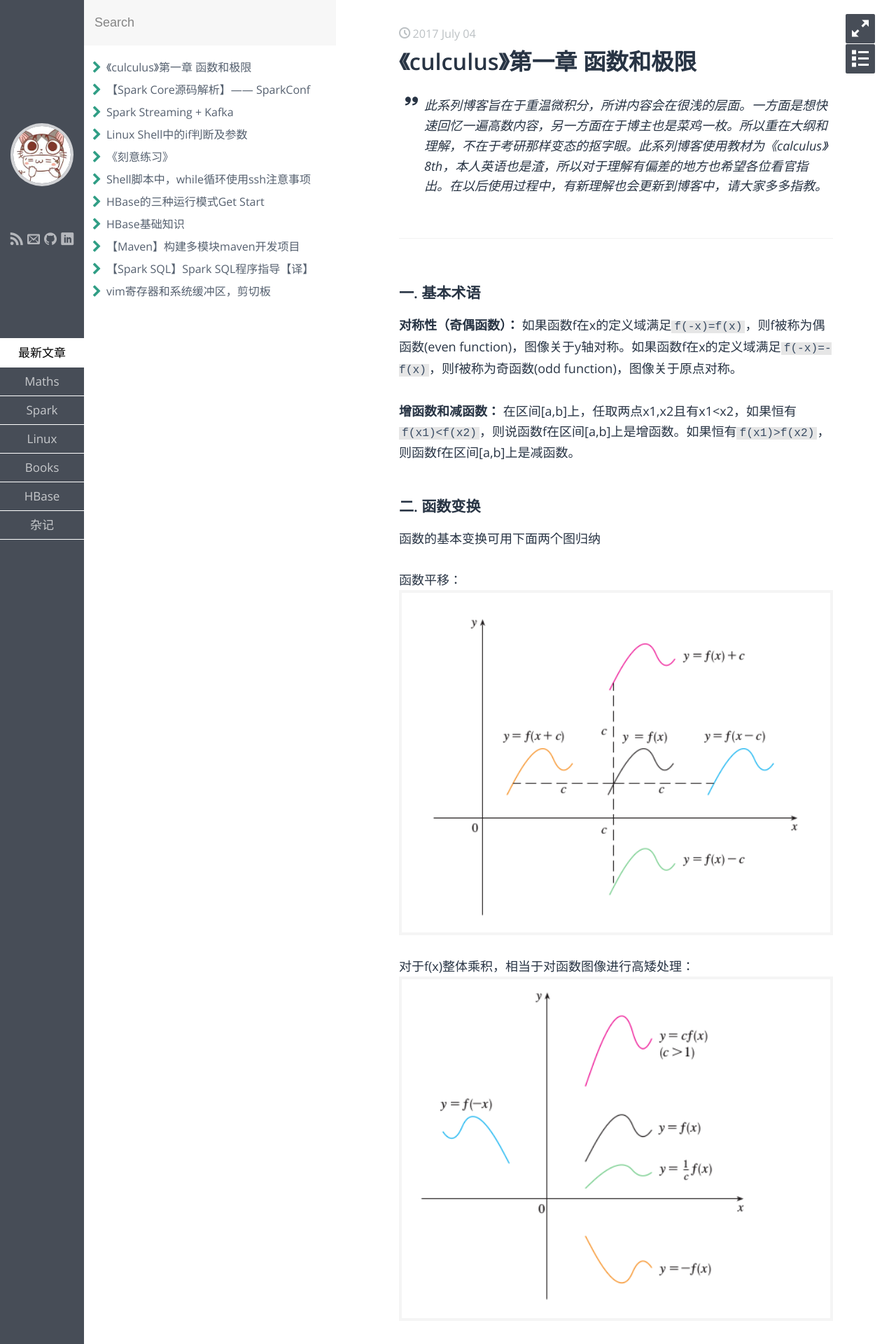
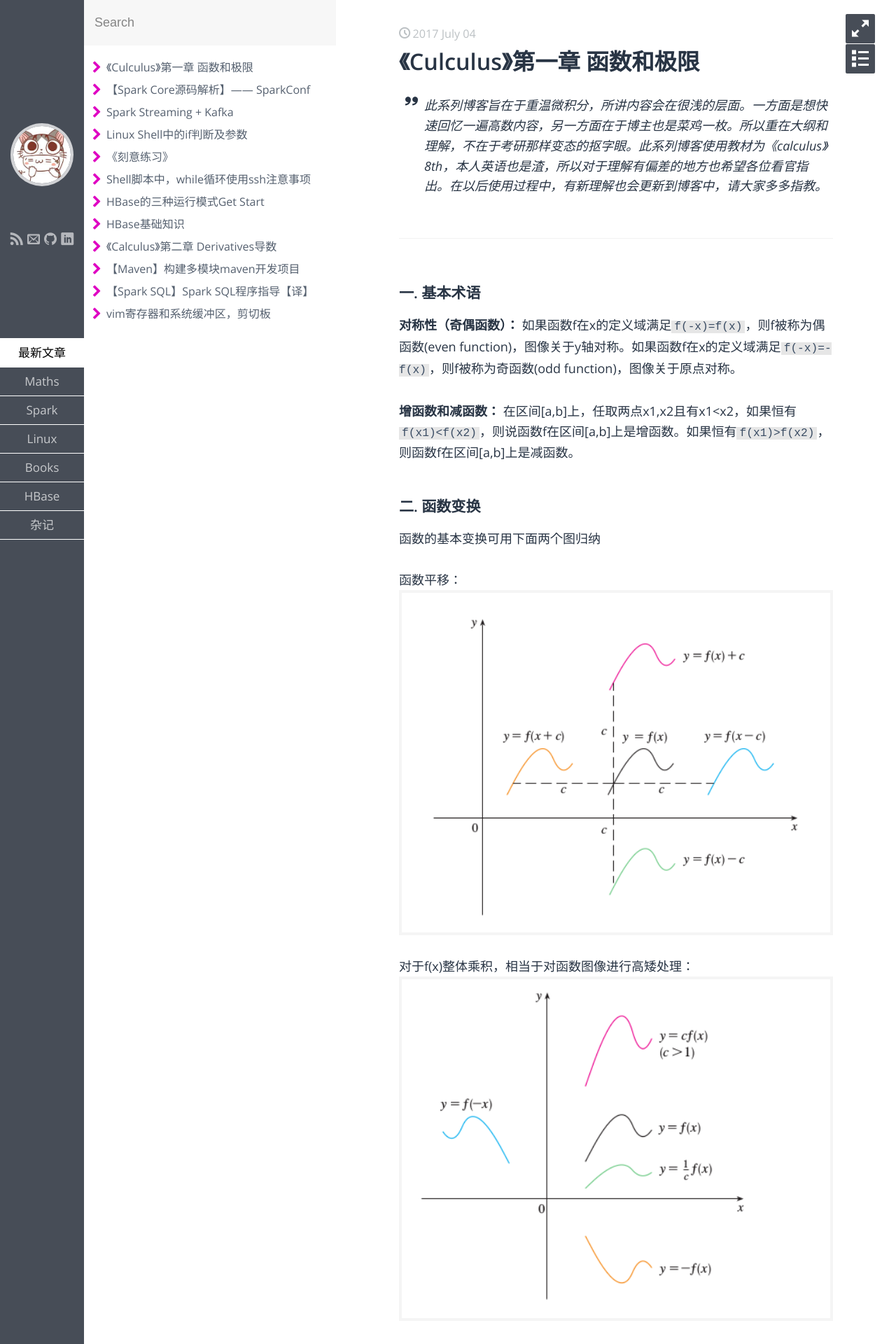
Before and after one commit to HywelZhang/hywelzhang.github.io, a Jekyll site: the page built from _posts/Maths/2017-06-29-《Calculus》-functionsAndLimit.markdown, in a window 1280 px wide. Shown: the top 1920 px of the page at 70% size. Built offline with Jekyll 4.4.1, drawn with Linux system fonts in a browser that asks for light colours; some web fonts are replaced; formulas are drawn with MathJax 3.

Commit message:
calculus chapter 2 derivative

```diff
--- a/_posts/Maths/2017-06-29-《Calculus》-functionsAndLimit.markdown
+++ b/_posts/Maths/2017-06-29-《Calculus》-functionsAndLimit.markdown
@@ -1,7 +1,7 @@
 ---
 Author: Hywel
 layout: post
-title: 《culculus》第一章 函数和极限
+title: 《Culculus》第一章 函数和极限
 description:
 date: 星期四, 29. 六月 2017  2:38下午
 categories: Maths
@@ -21,13 +21,13 @@
 函数的基本变换可用下面两个图归纳
 
 函数平移：
-![平移](/assets/image/postImg/Mathematics/calculus1/figure1-translate.png)
+![平移](/assets/image/postImg/Maths/calculus/chapter1/figure1-translate.png)
 
 对于f(x)整体乘积，相当于对函数图像进行高矮处理：
-![延伸](/assets/image/postImg/Mathematics/calculus1/figure2-stretch.png)
+![延伸](/assets/image/postImg/Maths/calculus/chapter1/figure2-stretch.png)
 
 对于f(x)中x的乘积，相当于对图像的拉伸或者紧缩：
-![对比](/assets/image/postImg/Mathematics/calculus1/figure3.png)
+![对比](/assets/image/postImg/Maths/calculus/chapter1/figure3.png)
 
 ### 三. 复合函数
 1. 对两个函数f(x),g(x)进行加减乘除运算。如(f+g)(x)=f(x)+g(x), (fg)(x)=f(x)g(x)。设f(x)和g(x)的定义域分别为A,B，则此时复合函数的定义域为 \\(A \cap B\\)
@@ -62,4 +62,4 @@
 \\[\lim\limits_{x \to a}f(x) = L\\]
 
 记一个常见极限图像在这
-![sinx/x](/assets/image/postImg/Mathematics/calculus1/figure4.png)
+![sinx/x](/assets/image/postImg/Maths/calculus/chapter1/figure4.png)
--- a/assets/css/main.sass
+++ b/assets/css/main.sass
@@ -14,7 +14,9 @@
 // # Sidebar Background Gradient
 $gradient-start: #C2E987
 $gradient-end:   #309E85
-// $sidebar-bg: linear-gradient(136deg, $gradient-start, $gradient-end)
+//$sidebar-bg: linear-gradient(136deg, $gradient-start, $gradient-end)
+//$sidebar-left-bg: #474d57
+//$sidebar-right-bg: #474d57
 
 $sidebar-bg: #474d57
 $sidebar-left-bg: #474d57
@@ -62,8 +64,8 @@
 $toc-line-height: 22px
 
 $toc-bullet-size: 18px
-$toc-bullet-unread: $gradient-end
-$toc-bullet-read: $toc-color
+$toc-bullet-unread: #DF00C2 //$gradient-end
+$toc-bullet-read: #717F93 //$toc-color
 
 // # Sidebar width
 $sidebar-width: $sidebar-left-width + $sidebar-right-width
```
Also changed, not shown: _posts/Maths/2017-07-03-《Calculus》-Derivatives.markdown (added, +39 -0 lines), assets/image/postImg/Maths/calculus/chapter1/figure1-translate.png (renamed from assets/image/postImg/Mathematics/calculus1/figure1-translate.png), assets/image/postImg/Maths/calculus/chapter1/figure2-stretch.png (renamed from assets/image/postImg/Mathematics/calculus1/figure2-stretch.png), assets/image/postImg/Maths/calculus/chapter1/figure3.png (renamed from assets/image/postImg/Mathematics/calculus1/figure3.png), assets/image/postImg/Maths/calculus/chapter1/figure4.png (renamed from assets/image/postImg/Mathematics/calculus1/figure4.png), assets/image/postImg/Maths/calculus/chapter2/figure1.png (added), assets/image/postImg/Maths/calculus/chapter2/figure2.png (added), assets/image/postImg/Maths/calculus/chapter2/figure3.png (added), assets/image/postImg/Maths/calculus/chapter2/figure4.png (added), assets/image/postImg/Maths/calculus/chapter2/figure5.png (added).
